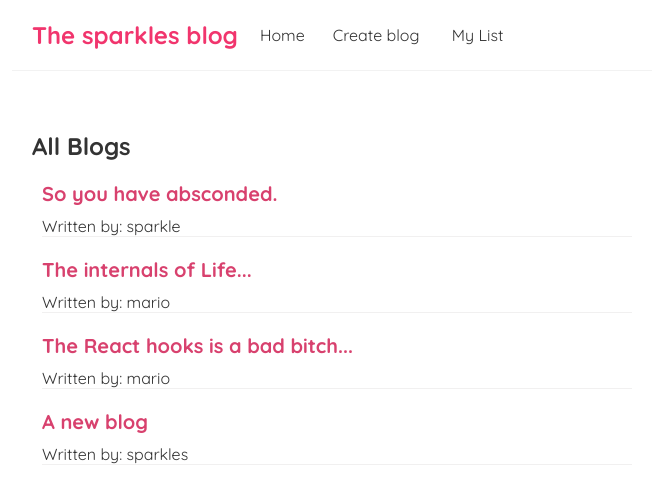
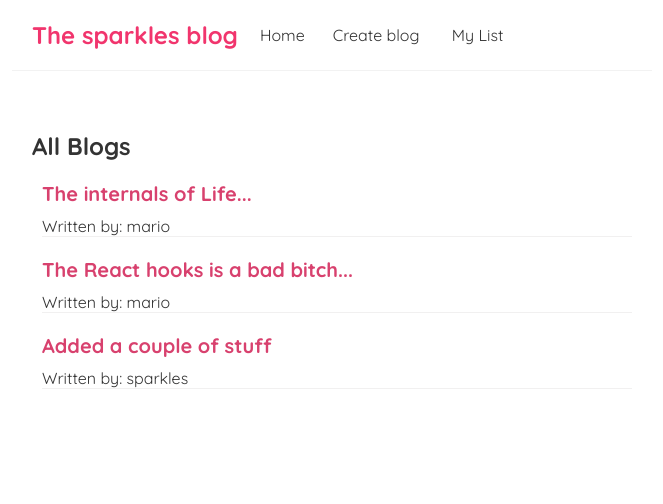
Before and after one commit to sparkle666/bloggy-react, a React (Create React App) app: page / in a window 1280 px wide. Shown: the top 504 px of the page, without its empty margins (308-971 px from the left). Built offline with nearby package versions, Linux system fonts and the light colour scheme; data requests are answered from the project's data file; the HTML template or start-up script is replaced by a standard one.

Commit message:
added a css file

```diff
--- a/data/db.json
+++ b/data/db.json
@@ -1,11 +1,5 @@
 {
   "blogs": [
-    {
-      "title": "So you have absconded.",
-      "body": "You watched a video of mine where I explained the no nonsense way to scale your online business to the roof using everyday methods. I hope you saw a lot of progress while using the method I detailed for you. Too bad you never came back fro more because I just discovered some monster platform thatwill help your skyrocket your productivity as an online entrepreneur.",
-      "author": "sparkle",
-      "id": 1
-    },
     {
       "title": "The internals of Life...",
       "body": "You watched a video of mine where I explained the no nonsense way to scale your online business to the roof using everyday methods. I hope you saw a lot of progress while using the method I detailed for you. Too bad you never came back fro more because I just discovered some monster platform thatwill help your skyrocket your productivity as an online entrepreneur.",
@@ -19,10 +13,10 @@
       "id": 3
     },
     {
-      "title": "A new blog",
-      "body": "Some lorem ipsum",
+      "title": "Added a couple of stuff",
+      "body": "Yo lorem ipsum here",
       "author": "sparkles",
-      "id": 9
+      "id": 4
     }
   ]
 }
--- a/src/index.css
+++ b/src/index.css
@@ -8,6 +8,13 @@
 }
 a {
   text-decoration: none;
+}
+.blog-details button {
+  border: none;
+  color: white;
+  background-color: #f1356d;
+  padding: 10px;
+  cursor: pointer
 }
 .navbar {
   padding: 20px;
```
